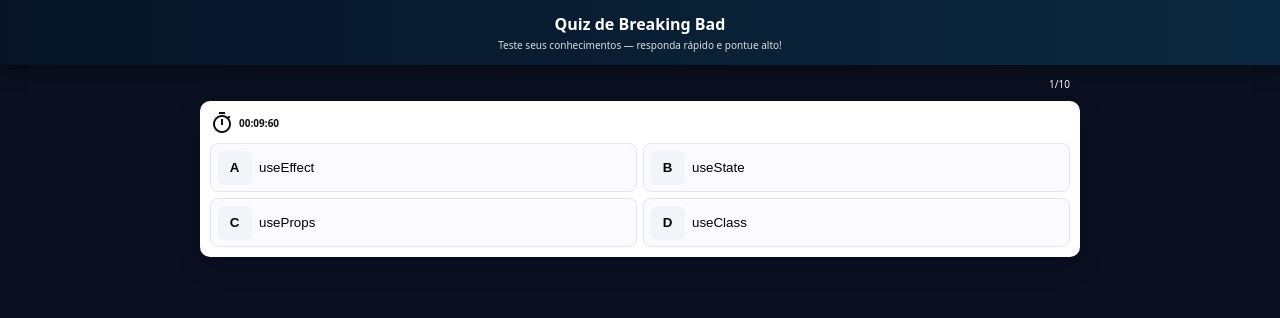
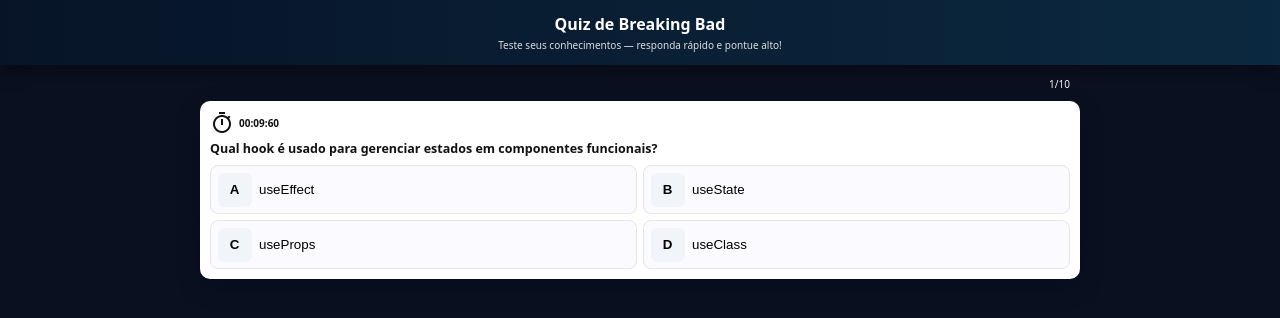
Before and after one commit to SamuelMoreiraFerreira/quiz-react, a React (Vite) app: page / in a window 1280 px wide. Shown: the top 318 px of the page. Built offline with nearby package versions, Linux system fonts and the light colour scheme.

Commit message:
FIX Enunciado das questões não estar visível

```diff
--- a/src/components/Game/index.jsx
+++ b/src/components/Game/index.jsx
@@ -52,7 +52,7 @@
           <QuestionCard
             key={currentQuestion}
             questionIndex={currentQuestion}
-            question={questions[currentQuestion].question}
+            question={questions[currentQuestion].text}
             options={questions[currentQuestion].options}
             callbackAnswer={handleAnswer}
             durationMs={0.25 * 60 * 1000}
```
